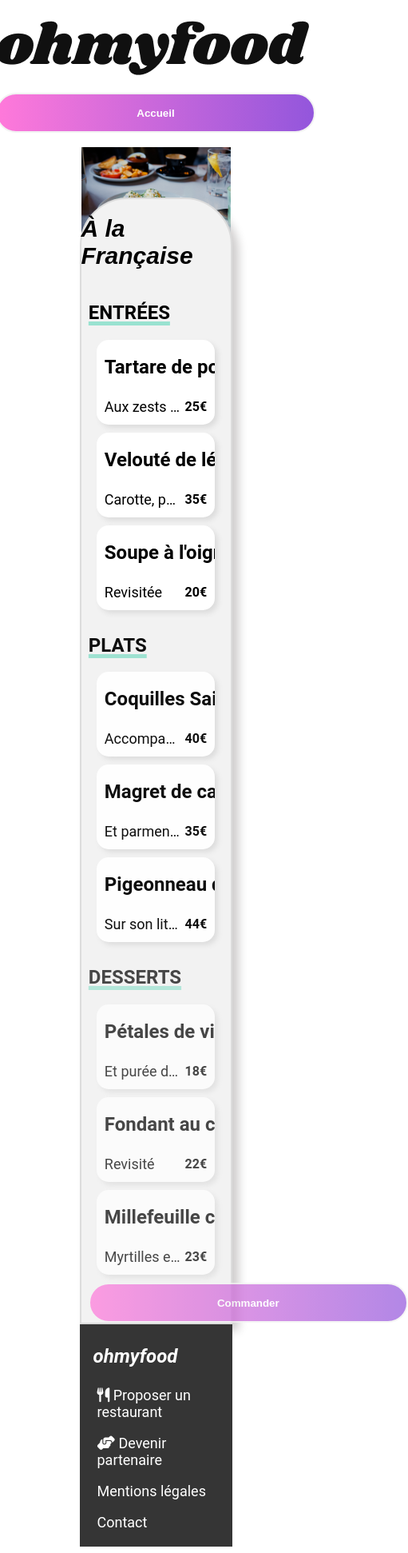
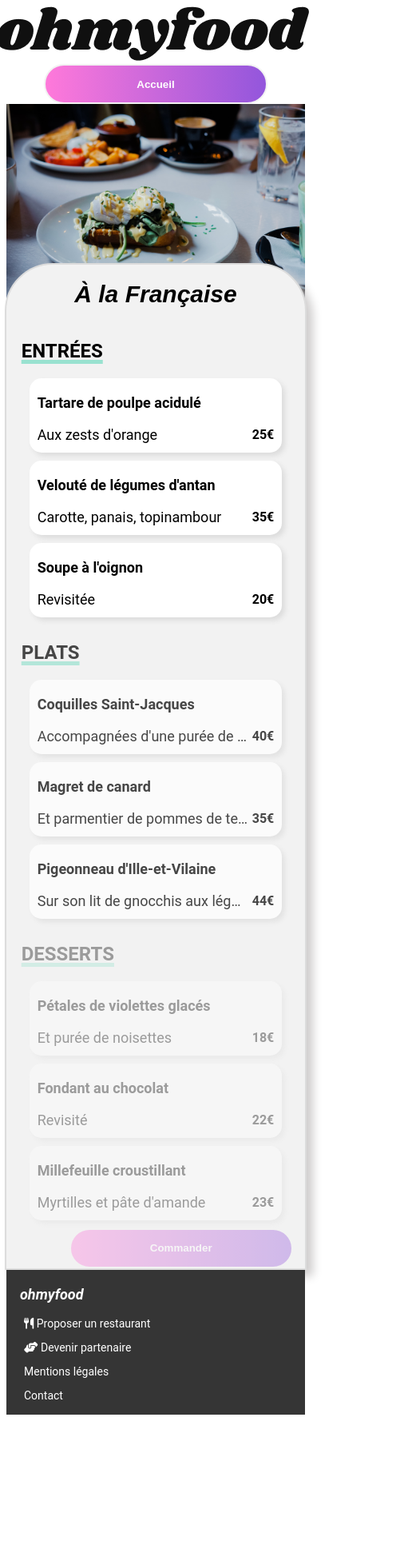
Before and after one commit to FZChlo/FernandezChloe_3_15112021, a website: page aLaFrancaise.html in a window 390 px wide. Shown: the whole page at 80% size, 511 px wide, since content can reach past the window. After the commit the page ends 1777 px from the top, so only its background shows below. Drawn offline with Linux system fonts and the light colour scheme.

Commit message:
Responsive update

```diff
--- a/aLaFrancaise.html
+++ b/aLaFrancaise.html
@@ -17,17 +17,17 @@
     <header>
         <!--Logo-->
         <div class="Logo">
-            <p>
-                <img src="./assets/ohmyfood.png" alt="Logo Ohmyfood!" />
-            </p>
+
+            <img src="./assets/ohmyfood.png" alt="Logo Ohmyfood!" />
+
             <form action="./index.html">
                 <button type="submit" class="btnAccueil">Accueil</button>
             </form>
         </div>
         <div class="imgResto">
-            <p>
-                <img src="./assets/aLaFr.jpg" alt="imageALaFr" />
-            </p>
+
+            <img src="./assets/aLaFr.jpg" alt="imageALaFr" />
+
         </div>
     </header>
     <!--MAIN-->
--- a/scss/Base/_typography.scss
+++ b/scss/Base/_typography.scss
@@ -15,9 +15,9 @@ body {
         font-size: 24px;
     }
     h3 {
-        font-size: 24px;
+        font-size: 18px;
     }
     p {
-        font-size: 18px;
+        font-size: 14px;
     }
 }
--- a/scss/Components/_footer.scss
+++ b/scss/Components/_footer.scss
@@ -2,10 +2,13 @@ $fond-gris-footer: #353535;
 footer {
     @include alignCenter;
     #Ohmyfood {
-        width: 50%;
+        width: 100%;
         height: auto;
         border: 2px solid $fond-gris-footer;
         background-color: $fond-gris-footer;
+        @include desktop {
+            width: 50%;
+        }
         h3 {
             margin-left: 15px;
             font-style: italic;
--- a/scss/Components/_header.scss
+++ b/scss/Components/_header.scss
@@ -2,7 +2,10 @@ header {
     @include alignCenter;
     flex-direction: column;
     .logo {
-        width: 90%;
+        width: 50%;
+        @include desktop {
+            width: 90%;
+        }
     }
 }
 
@@ -11,9 +14,13 @@ header {
     flex-direction: column;
     border: 2px solid $color-lightGrey;
     background-color: $color-lightGrey;
-    width: 50%;
+    width: 100%;
     height: auto;
     padding-bottom: 30px;
+    @include desktop {
+        width: 50%;
+        text-align: center;
+    }
     .searchSection {
         @include alignCenter;
         border: 2px solid $color-shadowGrey;
--- a/scss/Components/_spinner.scss
+++ /dev/null
@@ -1,44 +0,0 @@
-.spinner {
-    position: relative;
-    width: 200px;
-    height: 200px;
-    border: 2px solid #240229;
-    overflow: hidden;
-    border-radius: 50%;
-    box-shadow: -5px -5px 5px rgba(255, 255, 255, 0.1), 10px 10px 10px rgba(0, 0, 0, 0.4), inset -5px -5px 5px rgba(255, 255, 255, 0.2), inset 10px 10px 10px rgba(0, 0, 0, 0.4);
-}
-
-.spinner:before {
-    content: "";
-    position: absolute;
-    top: 25px;
-    left: 25px;
-    right: 25px;
-    bottom: 25px;
-    z-index: 10;
-    background: $color-shadowGrey;
-    border-radius: 50%;
-    border: 2px solid #240229;
-    box-shadow: inset -2px -2px 5px rgba(255, 255, 255, 0.2), inset 3px 3px 5px rgba(0, 0, 0, 0.5);
-}
-
-.spinner span {
-    position: absolute;
-    width: 100%;
-    height: 100%;
-    border-radius: 50%;
-    background-image: linear-gradient( -225deg, $color-primary 0%, $color-spinner 50%, $color-secondary 100%);
-    filter: blur(20px);
-    z-index: -1;
-    animation: animate 1s linear infinite;
-    animation-iteration-count: 3;
-}
-
-@keyframes animate {
-    0% {
-        transform: rotate(0deg);
-    }
-    100% {
-        transform: rotate(360deg);
-    }
-}
--- a/scss/Pages/_mainHomePage.scss
+++ b/scss/Pages/_mainHomePage.scss
@@ -5,7 +5,10 @@ main {
 
 #function {
     padding-top: 20px;
-    width: 50%;
+    width: 100%;
+    @include desktop {
+        width: 50%;
+    }
     .bloc {
          :nth-child(2) {
             flex: 1;
@@ -32,9 +35,12 @@ main {
 }
 
 #etablissements {
-    width: 50%;
+    width: 100%;
     border: 2px solid $color-lightGrey;
     background-color: $color-lightGrey;
+    @include desktop {
+        width: 50%;
+    }
     h2 {
         margin-left: 20px;
     }
@@ -53,23 +59,21 @@ main {
             border-radius: 20px;
             margin-top: 20px;
             margin-bottom: 20px;
-            text-decoration: none;
             text-align: left;
             .titleHeart {
                 display: flex;
                 justify-content: space-between;
-                text-decoration: none;
                 color: black;
                 margin-right: 30px;
+                a {
+                    text-decoration: none;
+                }
                 i {
                     cursor: pointer;
                     margin-top: 30px;
                     &:hover {
                         -webkit-transform: scale(1.3);
                         transform: scale(1.3);
-                        color: $color-primary;
-                    }
-                    &:active {
                         color: $color-primary;
                     }
                 }
@@ -81,8 +85,12 @@ main {
             }
             img {
                 border-radius: 20px 20px 0 0;
-                width: 100%;
-                height: 300px;
+                width: 350px;
+                height: 200px;
+                @include desktop {
+                    width: 100%;
+                    height: 300px;
+                }
             }
         }
     }
--- a/scss/Pages/_mainRestaurents.scss
+++ b/scss/Pages/_mainRestaurents.scss
@@ -5,33 +5,57 @@ body {
         width: 400px;
         .btnAccueil {
             @include button;
-            width: 100%;
+            width: 70%;
+            @include desktop {
+                width: 100%;
+            }
         }
         .btnCommander {
             @include button;
-            width: 100%;
+            width: 70%;
+            @include desktop {
+                width: 100%;
+            }
         }
     }
     .imgResto {
-        p {
-            @include alignCenter;
-            height: fit-content;
+        @include alignCenter;
+        height: fit-content;
+        img {
+            width: 100%;
+            @include desktop {
+                width: 50%;
+            }
         }
     }
     .menu {
         @include alignCenter;
         flex-direction: column;
-        width: 50%;
+        width: 100%;
         border: 2px solid $color-shadowGrey;
         border-radius: 60px 60px 0 0;
         box-shadow: 8px 8px 12px #cfcdcd;
         background-color: $color-lightGrey;
-        margin-top: -80px;
+        margin-top: -50px;
+        @include desktop {
+            width: 50%;
+            margin-top: -180px;
+        }
         h2 {
             text-decoration: underline $color-tertiary 5px;
         }
         h3 {
             margin-top: 10px;
+            font-size: 18px;
+            @include desktop {
+                font-size: 24px;
+            }
+        }
+        p {
+            font-size: 14px;
+            @include mobile {
+                font-size: 18px;
+            }
         }
     }
 }
--- a/scss/Pages/_restaurentsAnimations.scss
+++ b/scss/Pages/_restaurentsAnimations.scss
@@ -10,12 +10,12 @@
 }
 
 .platsMenu {
-    animation: fadein 6s ease-in-out;
+    animation: fadein 8s ease-in-out;
     width: 90%;
 }
 
 .dessertsMenu {
-    animation: fadein 8s ease-in-out;
+    animation: fadein 12s ease-in-out;
     width: 90%;
 }
 
@@ -25,14 +25,26 @@
 
 .entree {
     @include elements;
+    h3 {
+        text-overflow: ellipsis;
+        overflow: hidden;
+    }
 }
 
 .plat {
     @include elements;
+    h3 {
+        text-overflow: ellipsis;
+        overflow: hidden;
+    }
 }
 
 .dessert {
     @include elements;
+    h3 {
+        text-overflow: ellipsis;
+        overflow: hidden;
+    }
 }
 
 .blocPrix {
--- a/scss/Utils/_breakpoint.scss
+++ b/scss/Utils/_breakpoint.scss
@@ -1 +1 @@
-$breakpoints: ( tablet: 768px, desktop: 1280px, large: 1600px, );
+$breakpoints: ( desktop: 1024px, tablet: 768px, mobile: 375px, );
--- a/scss/Utils/_mixins.scss
+++ b/scss/Utils/_mixins.scss
@@ -60,3 +60,22 @@
         opacity: 0.5;
     }
 }
+
+// Ajout des mixin pour le responsive
+@mixin desktop {
+    @media screen and (min-width: map-get($breakpoints, desktop)) {
+        @content;
+    }
+}
+
+@mixin tablet {
+    @media screen and (min-width: map-get($breakpoints, tablet)) {
+        @content;
+    }
+}
+
+@mixin mobile {
+    @media screen and (min-width: map-get($breakpoints, mobile)) {
+        @content;
+    }
+}
--- a/scss/main.scss
+++ b/scss/main.scss
@@ -5,7 +5,6 @@
 @import "./Utils/_keyframes.scss";
 @import "./Components/_header.scss";
 @import "./Components/_footer.scss";
-@import "./Components/_spinner.scss";
 @import "./Pages/_mainHomePage.scss";
 @import "./Pages/_mainRestaurents.scss";
 @import "./Pages/_restaurentsAnimations.scss";
```
Also changed, not shown: index.html (+6 -3 lines), laNoteEnchantee.html (+6 -6 lines), laPaletteDuGout.html (+6 -6 lines), leDeliceDesSens.html (+3 -6 lines), spiner.html (deleted, +0 -18 lines), css/style.css, 1 other file.
